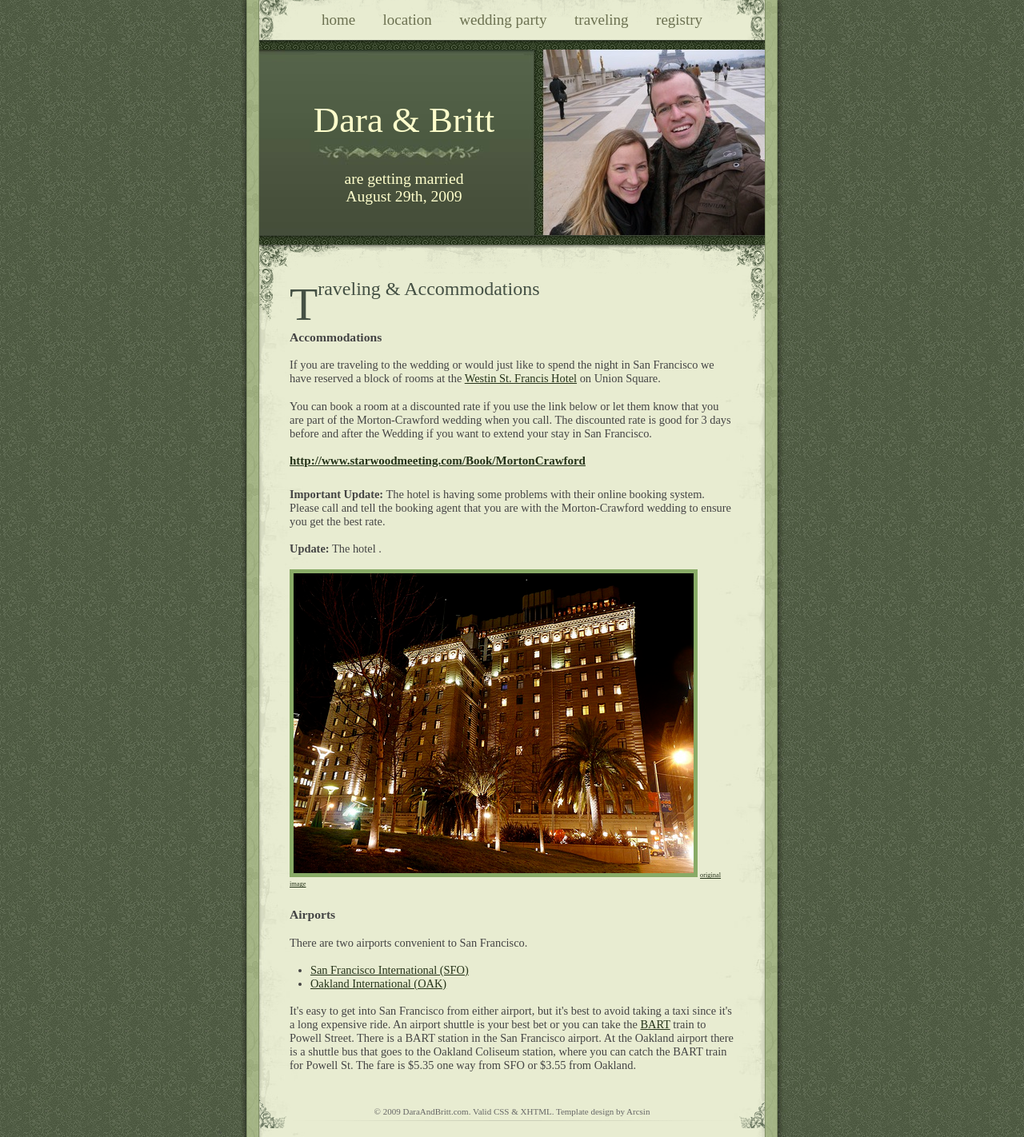
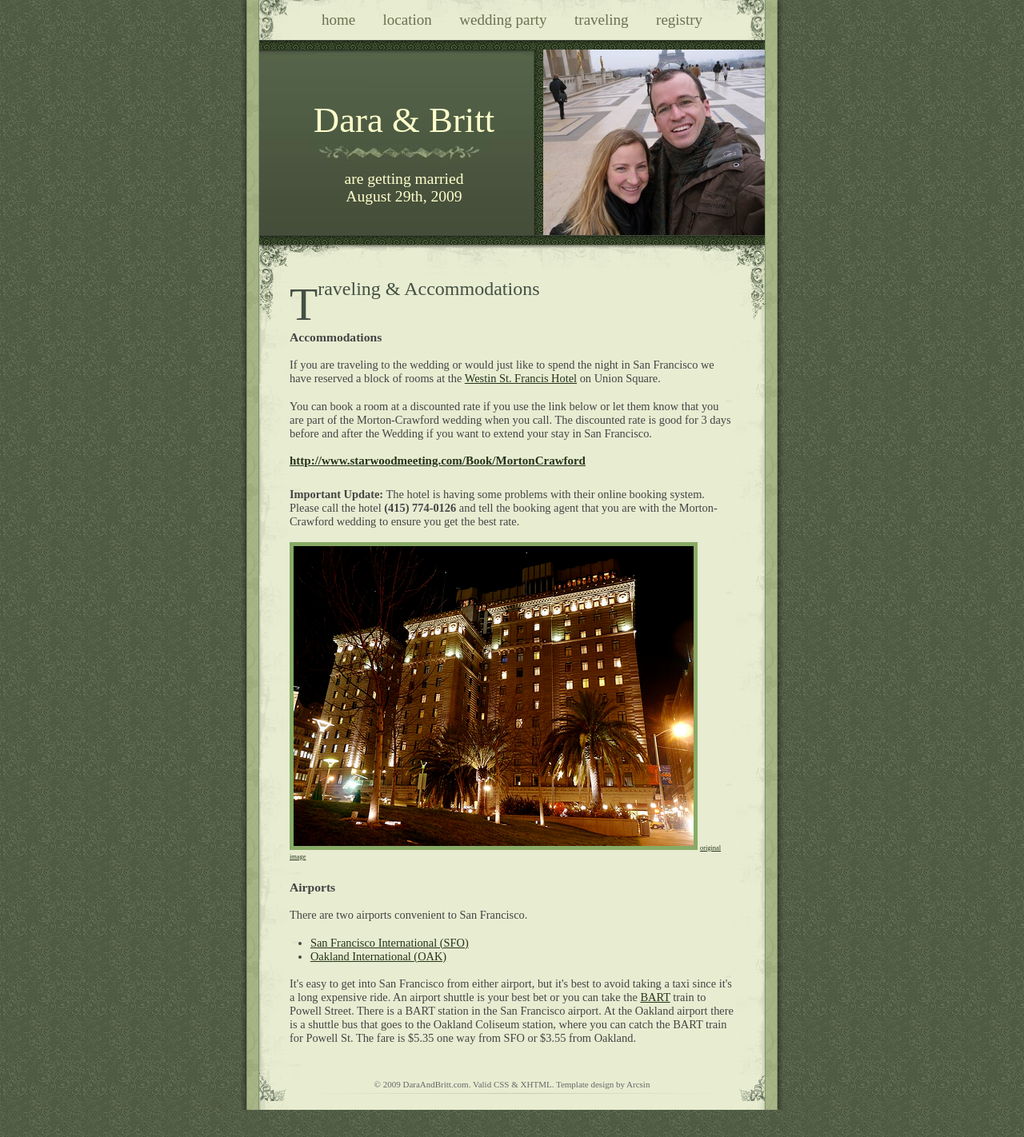
Before and after one commit to britt/wedding-site, a Jekyll site: the page built from travelling.html, in a window 1280 px wide. Shown: the whole page at 80% size. Built offline with Jekyll 4.4.1, drawn with Linux system fonts in a browser that asks for light colours.

Commit message:
Added phone #

```diff
--- a/travelling.html
+++ b/travelling.html
@@ -22,11 +22,7 @@ title: traveling
     </div>
     <p>
       <strong>Important Update:</strong> The hotel is having some problems with their online booking system.  Please
-      call and tell the booking agent that you are with the Morton-Crawford wedding to ensure you get the best rate.
-    </p>
-
-    <p>
-      <strong>Update:</strong> The hotel .
+      call the hotel <strong>(415) 774-0126</strong> and tell the booking agent that you are with the Morton-Crawford wedding to ensure you get the best rate.
     </p>
 
     <img src="/img/westin_st_francis.jpg" width="500" height="375" alt="The Westin St. Francis" />
```
